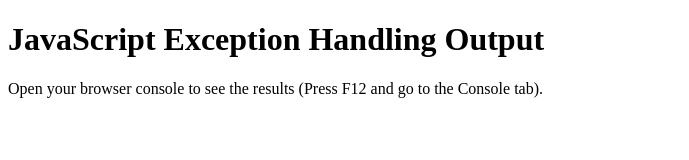
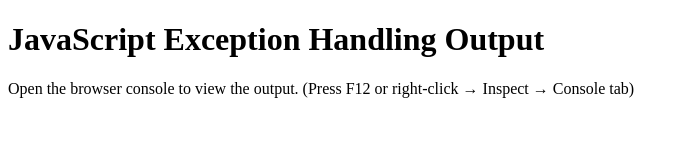
Before and after one commit to FS25-23MdSaquib/Task_17, a plain HTML site: page index.html in a window 1280 px wide. Shown: the whole page, without its empty margins (0-689 px from the left). Drawn offline with Linux system fonts and the light colour scheme.

Commit message:
Update index.html

```diff
--- a/index.html
+++ b/index.html
@@ -5,7 +5,7 @@
 </head>
 <body>
   <h1>JavaScript Exception Handling Output</h1>
-  <p>Open your browser console to see the results (Press F12 and go to the Console tab).</p>
+  <p>Open the browser console to view the output. (Press F12 or right-click → Inspect → Console tab)</p>
 
   <script>
     // 1. Undeclared Variable Handling
```
